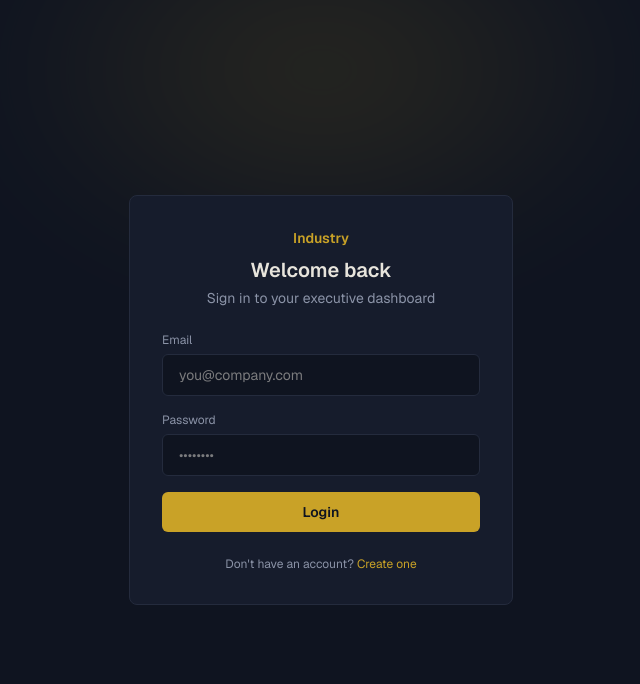
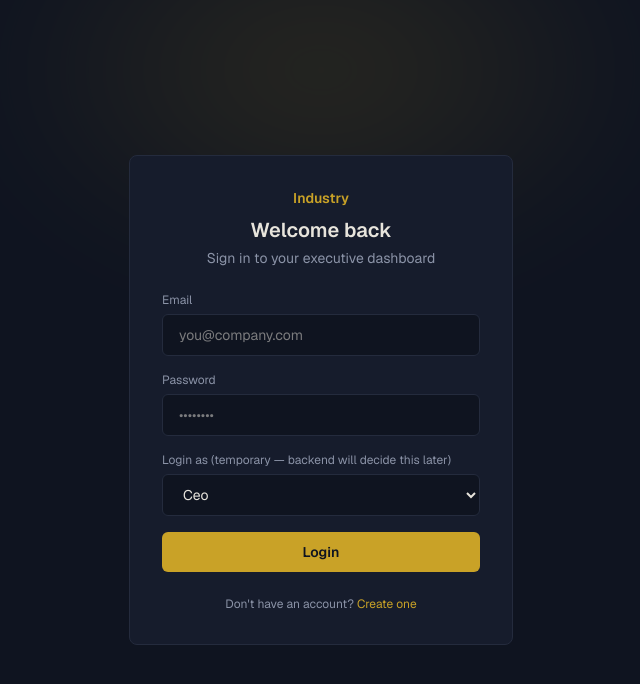
Before and after one commit to ramgavade13/Industry-, a Next.js app in the folder frontend/: page /login in a window 1280 px wide. Shown: the top 684 px of the page, without its empty margins (319-959 px from the left). Built offline with nearby package versions, Linux system fonts and the light colour scheme.

Commit message:
Update page.tsx

```diff
--- a/frontend/app/login/page.tsx
+++ b/frontend/app/login/page.tsx
@@ -1,11 +1,19 @@
 "use client";
 
 import Link from "next/link";
-import { useState } from "react";
+import { Suspense, useState } from "react";
+import { useRouter, useSearchParams } from "next/navigation";
 
-export default function LoginPage() {
-  const [email, setEmail] = useState("");
+const ROLES = ["ceo", "admin", "manager", "employee"] as const;
+type Role = (typeof ROLES)[number];
+
+function LoginForm() {
+  const router = useRouter();
+  const searchParams = useSearchParams();
+
+  const [email, setEmail] = useState(searchParams.get("email") ?? "");
   const [password, setPassword] = useState("");
+  const [role, setRole] = useState<Role>("ceo");
   const [error, setError] = useState("");
 
   function handleSubmit(e: React.FormEvent) {
@@ -15,8 +23,22 @@ export default function LoginPage() {
       return;
     }
     setError("");
-    // TODO: replace with a real call once Gayatri's Django auth API is ready
-    console.log("Login attempt:", { email });
+
+    // TODO: replace with a real call once Gayatri's Django auth API is ready.
+    // The API should return the user's actual role — the dropdown below is
+    // only a stand-in until then, so the frontend can be tested end-to-end.
+    //
+    // const res = await fetch(`${process.env.NEXT_PUBLIC_API_URL}/api/auth/login/`, {
+    //   method: "POST",
+    //   headers: { "Content-Type": "application/json" },
+    //   body: JSON.stringify({ email, password }),
+    // });
+    // if (!res.ok) { setError("Invalid email or password."); return; }
+    // const data = await res.json();
+    // router.push(`/dashboard/${data.role}`);
+
+    console.log("Login attempt:", { email, role });
+    router.push(`/dashboard/${role}`);
   }
 
   return (
@@ -26,6 +48,7 @@ export default function LoginPage() {
         className="pointer-events-none absolute left-1/2 top-0 h-[420px] w-[700px] -translate-x-1/2 -translate-y-1/3 rounded-full opacity-15 blur-3xl"
         style={{ background: "radial-gradient(closest-side, #C9A227, transparent)" }}
       />
+
       <div data-animate-in className="relative w-full max-w-sm rounded-lg border border-[#242B3D] bg-[#161C2C] p-8">
         <div className="text-center">
           <div className="text-[#C9A227] text-sm font-semibold">Industry</div>
@@ -42,6 +65,7 @@ export default function LoginPage() {
               className="w-full rounded-md border border-[#242B3D] bg-[#0F1420] px-4 py-2.5 text-sm text-[#E7E4DC] outline-none transition-colors focus:border-[#C9A227]"
             />
           </div>
+
           <div>
             <label className="block text-xs text-[#8B93A7] mb-1.5">Password</label>
             <input
@@ -50,7 +74,24 @@ export default function LoginPage() {
               className="w-full rounded-md border border-[#242B3D] bg-[#0F1420] px-4 py-2.5 text-sm text-[#E7E4DC] outline-none transition-colors focus:border-[#C9A227]"
             />
           </div>
+
+          {/* Temporary until Gayatri's login API returns the real role */}
+          <div>
+            <label className="block text-xs text-[#8B93A7] mb-1.5">
+              Login as (temporary — backend will decide this later)
+            </label>
+            <select
+              value={role} onChange={(e) => setRole(e.target.value as Role)}
+              className="w-full rounded-md border border-[#242B3D] bg-[#0F1420] px-4 py-2.5 text-sm text-[#E7E4DC] outline-none transition-colors focus:border-[#C9A227]"
+            >
+              {ROLES.map((r) => (
+                <option key={r} value={r}>{r.charAt(0).toUpperCase() + r.slice(1)}</option>
+              ))}
+            </select>
+          </div>
+
           {error && <p className="text-xs text-[#D65F5F]">{error}</p>}
+
           <button type="submit" className="w-full rounded-md bg-[#C9A227] py-2.5 text-sm font-semibold text-[#0F1420] transition-colors hover:bg-[#DDB646]">
             Login
           </button>
@@ -63,3 +104,11 @@ export default function LoginPage() {
     </main>
   );
 }
+
+export default function LoginPage() {
+  return (
+    <Suspense fallback={null}>
+      <LoginForm />
+    </Suspense>
+  );
+}
```
